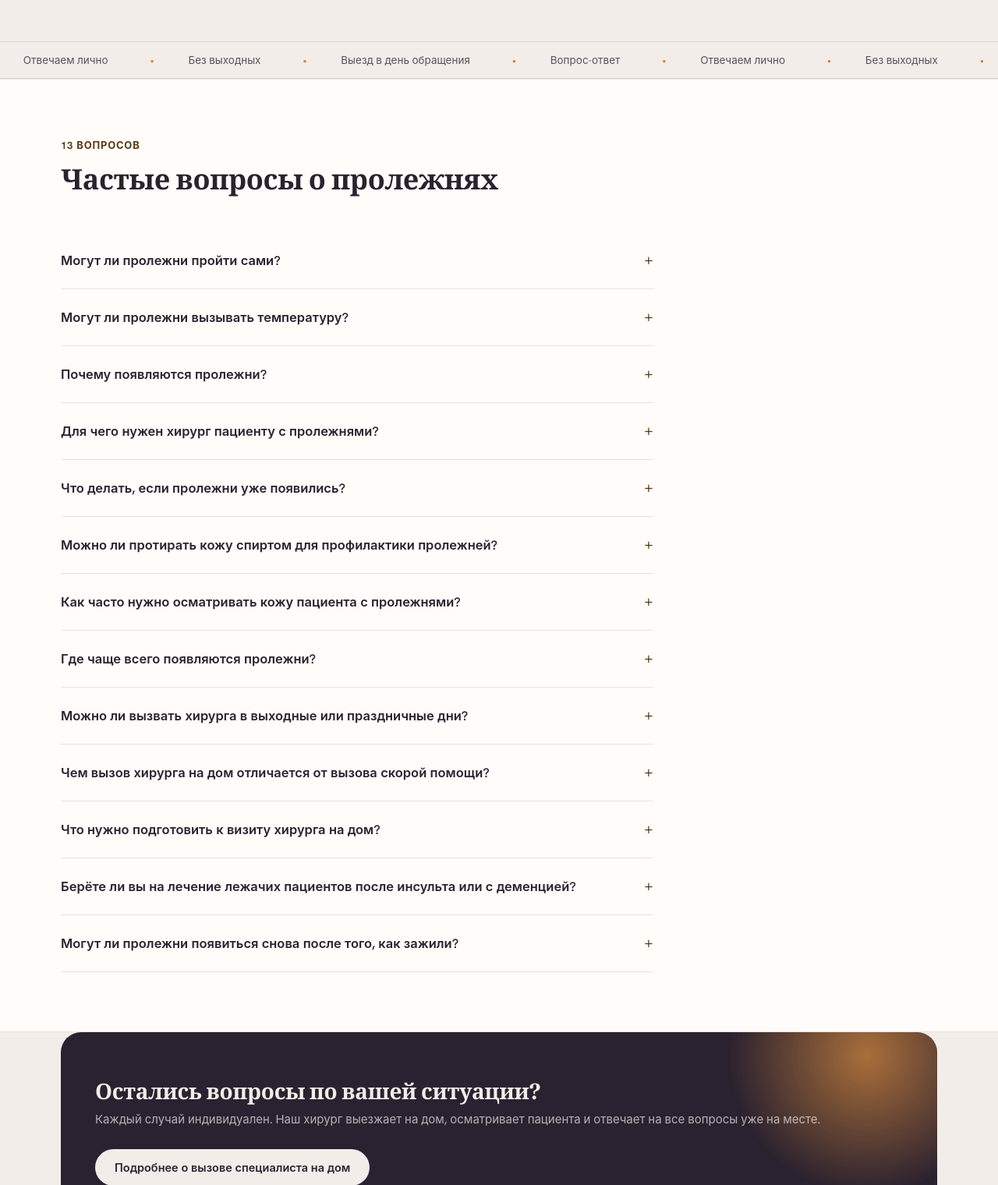
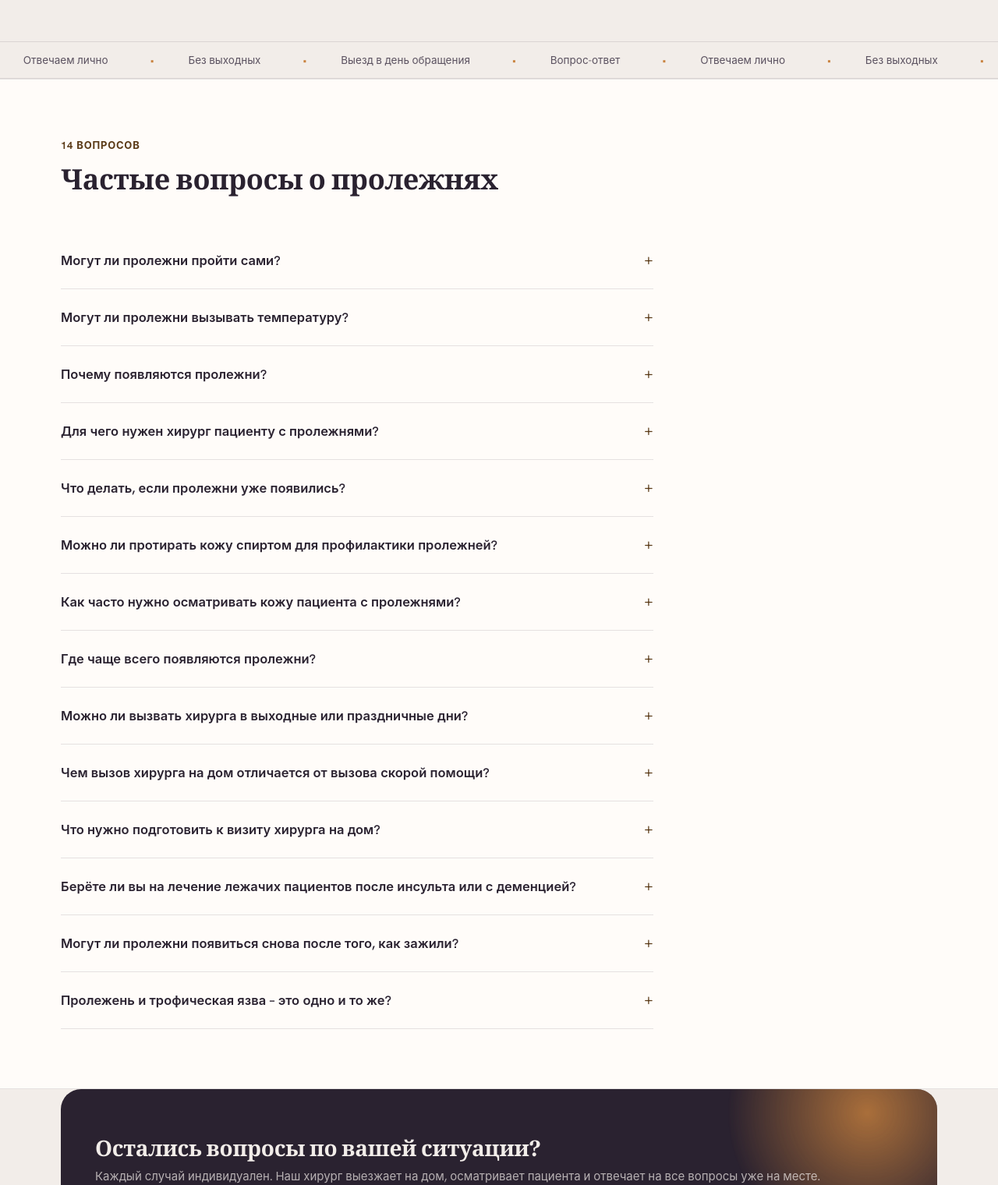
Before and after one commit to mariiagusevaes-fm/bez-prolejnei, a plain HTML site: page voprosy-otvety-prolejni/index.html in a window 1280 px wide. Shown: the part 481-2001 px from the top of the page at 78% size. Drawn offline with Linux system fonts and the light colour scheme.

Commit message:
По доп. исследованию: пролежни в больнице, трофическая язва, патронаж
Два вопроса от пользователя закрыты реальным контентом (проверено
поиском, не придумано):

- Миф №12 на /mify_o_prolejnyah/: "В больнице под присмотром врачей
  пролежни точно не появятся" – длительная неподвижность после
  операции/в реанимации сама по себе фактор риска, персонала на
  полную профилактику часто не хватает. Без обвинений, с фокусом на
  "что делать дальше".
- FAQ +1 вопрос на /voprosy-otvety-prolejni/: пролежень – формально
  разновидность трофической язвы (вызванная давлением, а не
  сосудистыми нарушениями) – термины реально путают, в картах иногда
  пишут "трофическая язва" про обычный пролежень.
- /vyzov_na_dom_hirurga/ – в разделе про ОМС добавлена конкретика
  про патронажную службу поликлиники: участковый врач не реже раза
  в 3 месяца, патронажная медсестра – ежемесячно, обучение
  родственников уходу, всё бесплатно по ОМС (раньше была только
  общая отсылка на номер 122).

```diff
--- a/voprosy-otvety-prolejni/index.html
+++ b/voprosy-otvety-prolejni/index.html
@@ -5,7 +5,7 @@
 <meta name="viewport" content="width=device-width, initial-scale=1.0">
 <title>Вопросы и ответы о пролежнях</title>
 <meta name="description" content="Отвечаем на частые вопросы о пролежнях: могут ли пройти сами, вызывают ли температуру, где чаще появляются и что делать, если уже появились.">
-<meta name="keywords" content="вопросы о пролежнях, пролежни вопрос ответ, могут ли пролежни пройти сами">
+<meta name="keywords" content="вопросы о пролежнях, пролежни вопрос ответ, могут ли пролежни пройти сами, пролежень или трофическая язва">
 <link rel="canonical" href="https://bez-prolejnei.ru/voprosy-otvety-prolejni/">
 <meta property="og:url" content="https://bez-prolejnei.ru/voprosy-otvety-prolejni/">
 <meta property="og:title" content="Вопросы и ответы о пролежнях">
@@ -64,7 +64,7 @@
 </div><section class="section tinted">
   <div class="wrap">
     <div class="section-head reveal">
-      <div class="tag">13 вопросов</div>
+      <div class="tag">14 вопросов</div>
       <h2>Частые вопросы о пролежнях</h2>
     </div>
     <div class="faq-list" style="max-width:760px;"><div class="faq-item reveal">
@@ -106,6 +106,9 @@
     </div><div class="faq-item reveal">
       <div class="faq-q">Могут ли пролежни появиться снова после того, как зажили?<span class="plus">+</span></div>
       <div class="faq-a"><p>Да, это реальный риск: причина пролежней – давление на одни и те же участки тела – никуда не уходит после заживления, если пациент по-прежнему лежачий или малоподвижный. Если после выздоровления ослабить профилактику – смену положения, уход за кожей, контроль влажности – пролежень может образоваться заново на том же месте. Поэтому профилактику важно соблюдать постоянно, а не только во время лечения – подробнее на странице <a href="/profilaktika_prolejnei/">«Профилактика пролежней»</a>.</p></div>
+    </div><div class="faq-item reveal">
+      <div class="faq-q">Пролежень и трофическая язва – это одно и то же?<span class="plus">+</span></div>
+      <div class="faq-a"><p>Не совсем. Трофическая язва – это общее название долго незаживающей раны, которая возникает из-за нарушения кровообращения или иннервации тканей – например, при варикозе или диабете. Пролежень – частный случай трофической язвы, вызванный именно длительным давлением на участок тела, а не сосудистыми нарушениями. Поэтому в карте иногда пишут «трофическая язва», имея в виду обычный пролежень, – путаница встречается часто.</p></div>
     </div></div>
   </div>
 </section><section class="section band-section">
```
Also changed, not shown: mify_o_prolejnyah/index.html (+5 -2 lines), vyzov_na_dom_hirurga/index.html (+1 -0 lines).
